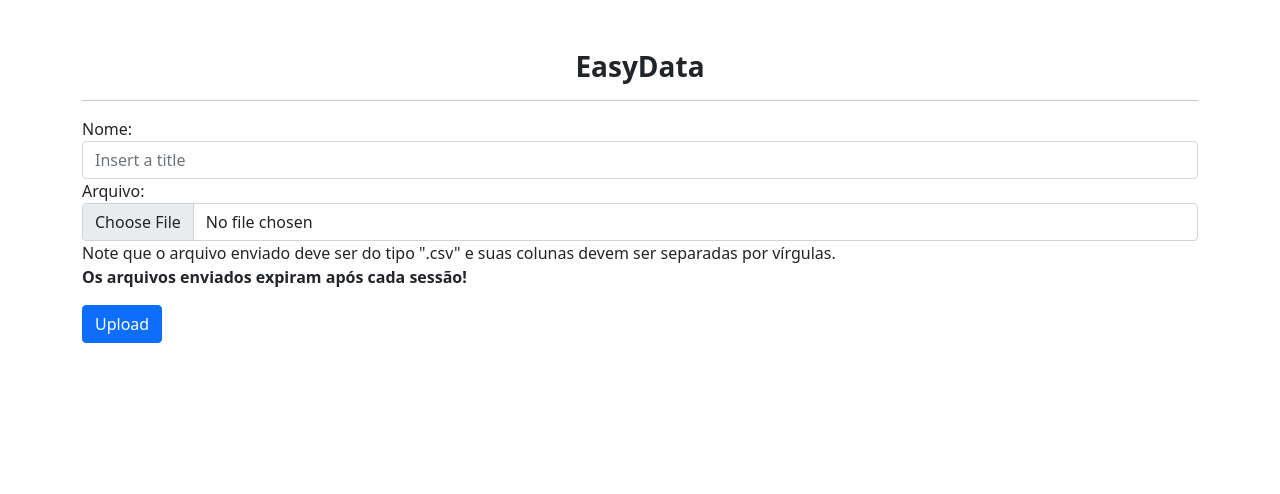
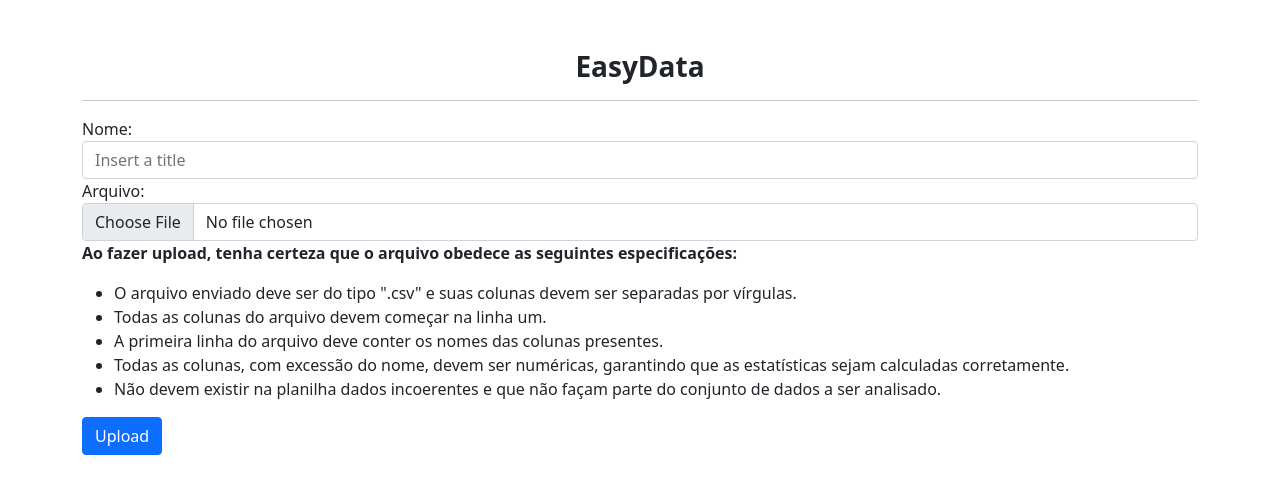
Before and after one commit to vitorbdiniz/EasyData, a Django app: page /upload/ in a window 1280 px wide. Shown: the part 76-570 px from the top of the page. Run offline with Django 3.2, Linux system fonts and the light colour scheme; the visitor is signed in with stand-in values (Sample User, id 1).

Commit message:
Instrucoes de upload de arquivo

```diff
--- a/apps/core/templates/upload.html
+++ b/apps/core/templates/upload.html
@@ -26,11 +26,18 @@
                 {{ form.file.errors }}
         </div>
         <p>
-            Note que o arquivo enviado deve ser do tipo ".csv" e suas colunas devem ser separadas por vírgulas.
-            <br><strong>Os arquivos enviados expiram após cada sessão!</strong>
+            <strong>Ao fazer upload, tenha certeza que o arquivo obedece as seguintes especificações:</strong>
         </p>
+        <ul>
+            <li>O arquivo enviado deve ser do tipo ".csv" e suas colunas devem ser separadas por vírgulas.</li>
+            <li>Todas as colunas do arquivo devem começar na linha um.</li>
+            <li>A primeira linha do arquivo deve conter os nomes das colunas presentes.</li>
+            <li>Todas as colunas, com excessão do nome, devem ser numéricas, garantindo que as estatísticas sejam calculadas corretamente.</li>
+            <li>Não devem existir na planilha dados incoerentes e que não façam parte do conjunto de dados a ser analisado.</li>
+        </ul>
         {{ form.errors }}
         <button class="btn btn-md btn-primary" type="submit">Upload</button>
+
     </form>
 </div>
 
```
